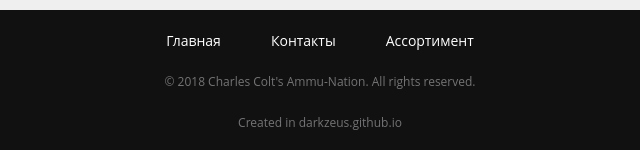
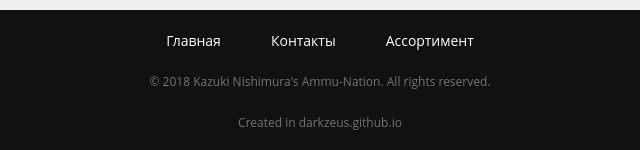
Before and after one commit to DarkZeus/ammu-nation, a plain HTML site: page contacts.html in a window 1280 px wide. Shown: the part 1258-1408 px from the top of the page, 320-960 px from the left. Drawn offline with nearby package versions, Linux system fonts and the light colour scheme; a web font is replaced by a local one.

Commit message:
Fix data

```diff
--- a/contacts.html
+++ b/contacts.html
@@ -41,7 +41,7 @@
       <li><a href="/ammu-nation/contacts.html">Контакты</a></li>
       <li><a href="/ammu-nation/weapons.html">Ассортимент</a></li>
     </ul>
-    <p>© 2018 Charles Colt's Ammu-Nation. All rights reserved.</p>
+    <p>© 2018 Kazuki Nishimura's Ammu-Nation. All rights reserved.</p>
     <p>Created in <a href="https://darkzeus.github.io/">darkzeus.github.io</a></p>
   </div>
   <script src="https://code.jquery.com/jquery-latest.min.js"></script>
```
Also changed, not shown: index.html (+1 -1 lines), weapons.html (+1 -1 lines).
